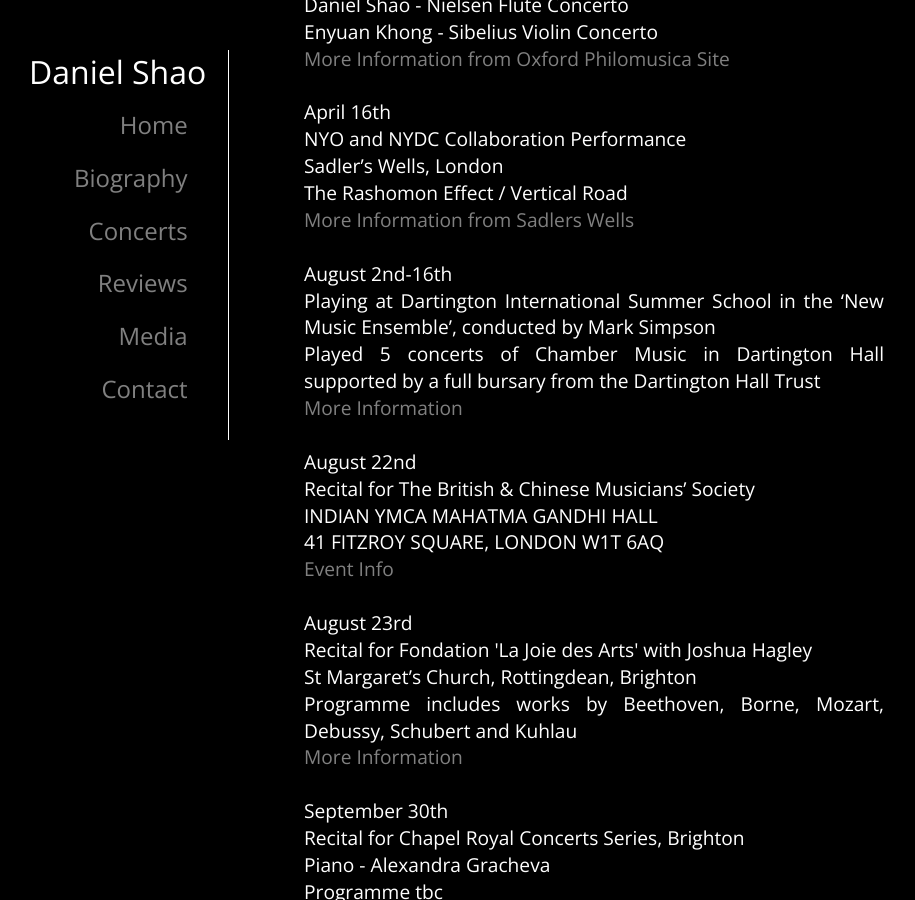
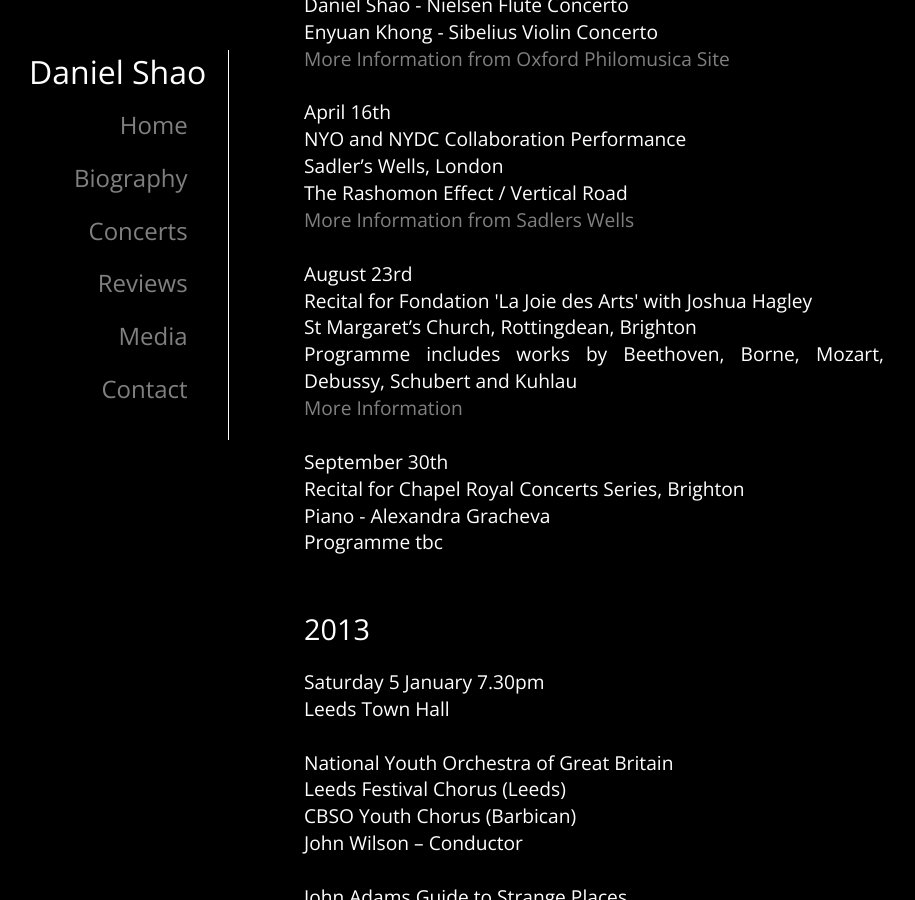
Before and after one commit to dshao1/dshao1.github.io, a Jekyll site: the page built from Concerts.html, in a window 1280 px wide and 900 px high, scrolled down 1923 px. Shown: the whole window, without its empty margins (176-1091 px from the left). Built offline with Jekyll 4.4.1, drawn with Linux system fonts in a browser that asks for light colours.

Commit message:
Revert "d"
This reverts commit 6d775f5d81980b83f919b079a84a276b0cc769d9.

```diff
--- a/Concerts.html
+++ b/Concerts.html
@@ -61,17 +61,6 @@
 Sadler’s Wells, London<br/>
 The Rashomon Effect / Vertical Road<br/>
 <a href="http://www.sadlerswells.com/whats-on/2014/National-Youth-Dance-Company-The-Rashomon-Effect-Vertical-Road/">More Information from Sadlers Wells</a><br/>
-<br/>
-August 2nd-16th <br/>
-Playing at Dartington International Summer School in the ‘New Music Ensemble’, conducted by Mark Simpson<br/>
-Played 5 concerts of Chamber Music in Dartington Hall supported by a full bursary from the Dartington Hall Trust<br/>
-<a href="http://www.dartington.org/summer-school/concerts-and-events">More Information</a><br/>
-<br/>
-August 22nd <br/>
-Recital for The British & Chinese Musicians’ Society<br/>
-INDIAN YMCA MAHATMA GANDHI HALL<br/>
-41 FITZROY SQUARE, LONDON W1T 6AQ<br/>
-<a href="http://b-cms0.wix.com/ukmusician#%21news/c4fq">Event Info</a><br/>
 <br/>
 August 23rd<br/>
 Recital for Fondation 'La Joie des Arts' with Joshua Hagley<br/>
```
